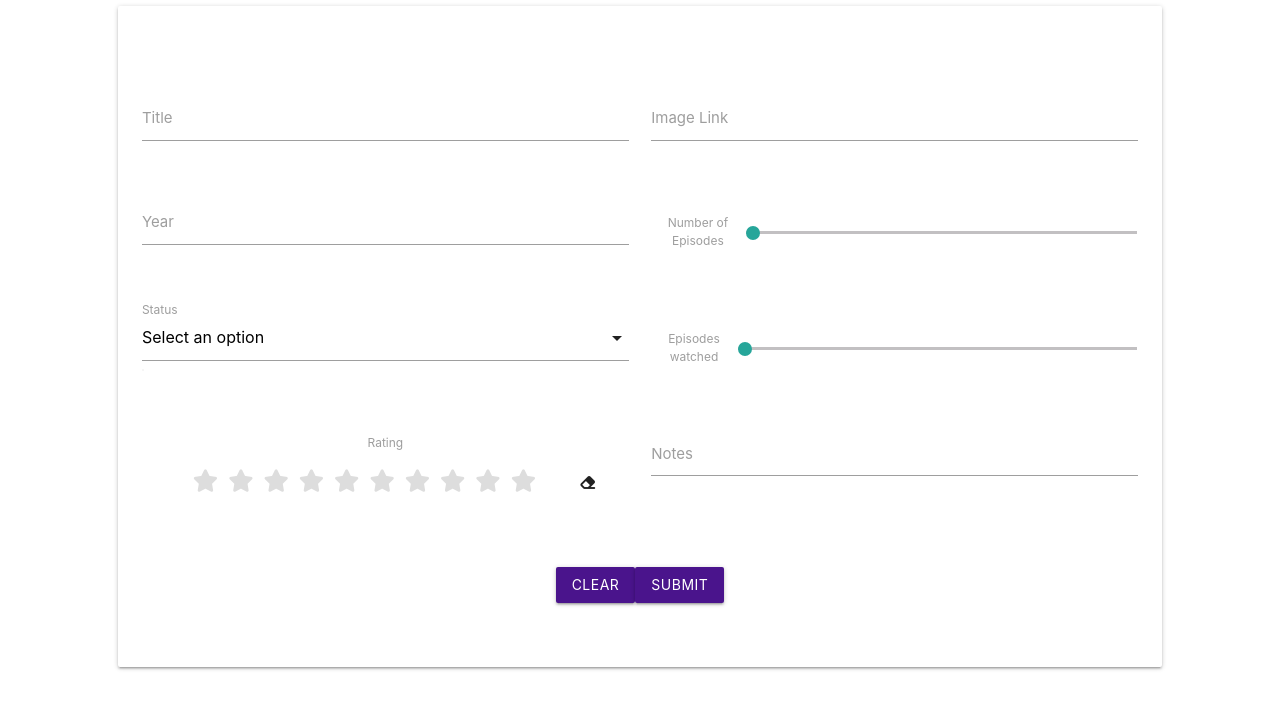
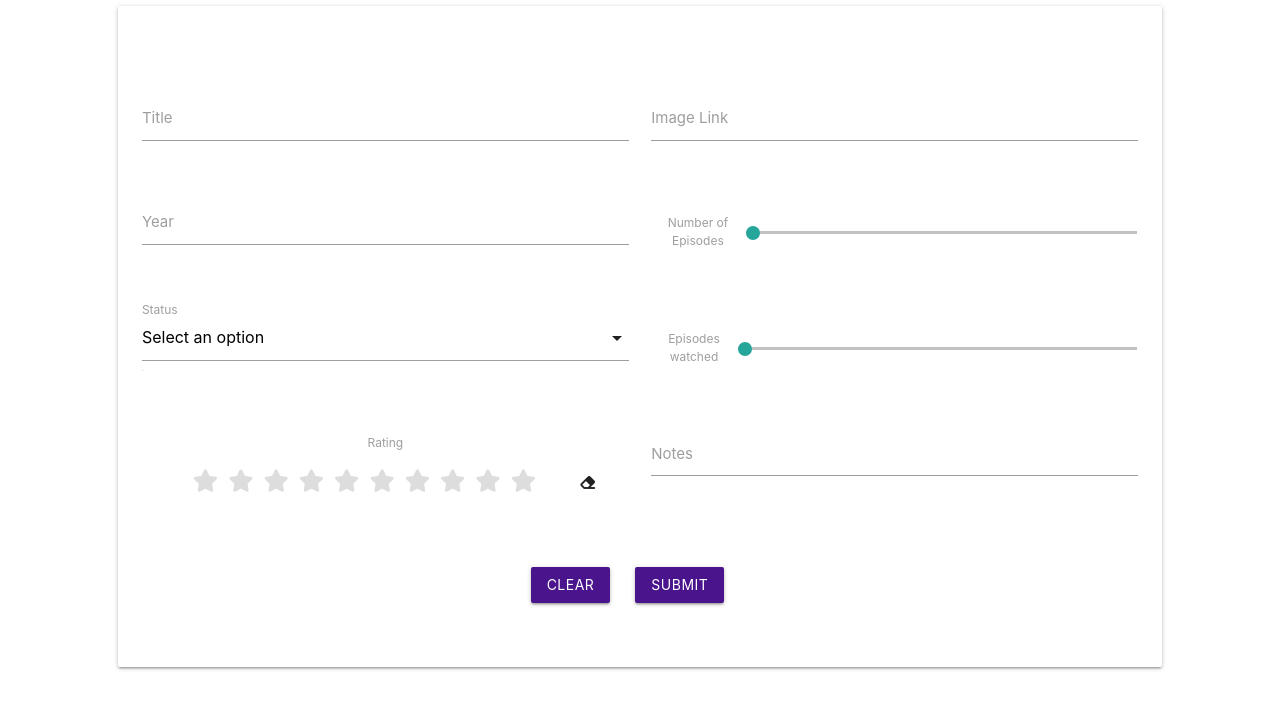
Before and after one commit to nhamidi90/k-watch, a Flask app: page /add_drama in a window 1280 px wide. Shown: the part 181-883 px from the top of the page. Run offline with Flask 3, Linux system fonts and the light colour scheme; data that the repository does not hold is empty; some libraries are stand-ins or nearby versions.

Commit message:
Add spacing between buttons

```diff
--- a/static/css/style.css
+++ b/static/css/style.css
@@ -72,6 +72,14 @@ strong {
 .modal-header {
 	display: flex;
 	justify-content: space-between;
+}
+
+/* add drama  */
+
+.button-container {
+	display: flex;
+	justify-content: center;
+	gap: 25px;
 }
 
 /* star rating  */
--- a/templates/add_drama.html
+++ b/templates/add_drama.html
@@ -75,7 +75,7 @@
                         </div>
                     </div>
 
-                    <div class="row center-align">
+                    <div class="row button-container">
                         <a href="{{ url_for('add_drama') }}" class="waves-effect waves-light btn purple darken-4">Clear</a>
                         <button class="btn waves-effect waves-light purple darken-4" type="submit" name="action">Submit
                         </button>
--- a/templates/edit_drama.html
+++ b/templates/edit_drama.html
@@ -85,7 +85,7 @@
                         </div>
                     </div>
 
-                    <div class="row center-align">
+                    <div class="row button-container">
                         <a href="{{ url_for('get_shows') }}" class="waves-effect waves-light btn purple darken-4">Cancel</a>
                         <button class="btn waves-effect waves-light purple darken-4" type="submit" name="action">Edit Drama
                         </button>
```
